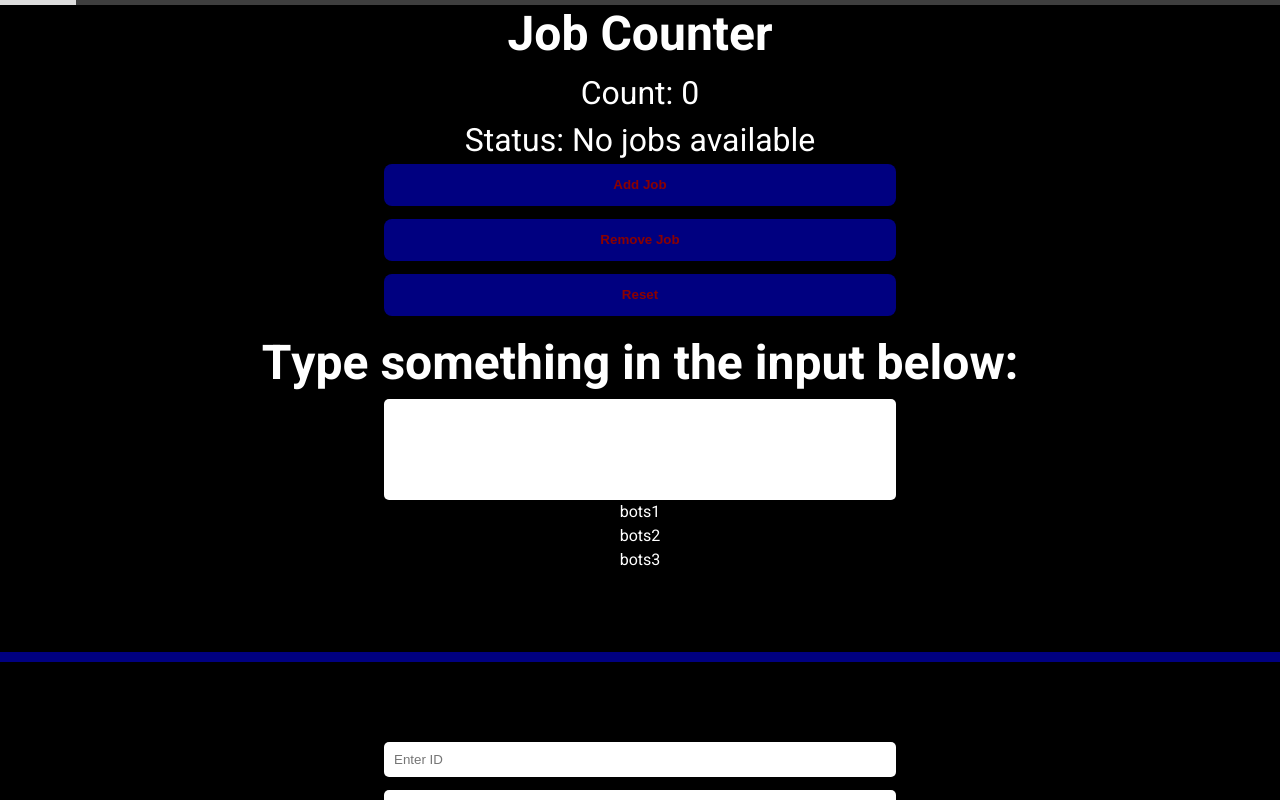
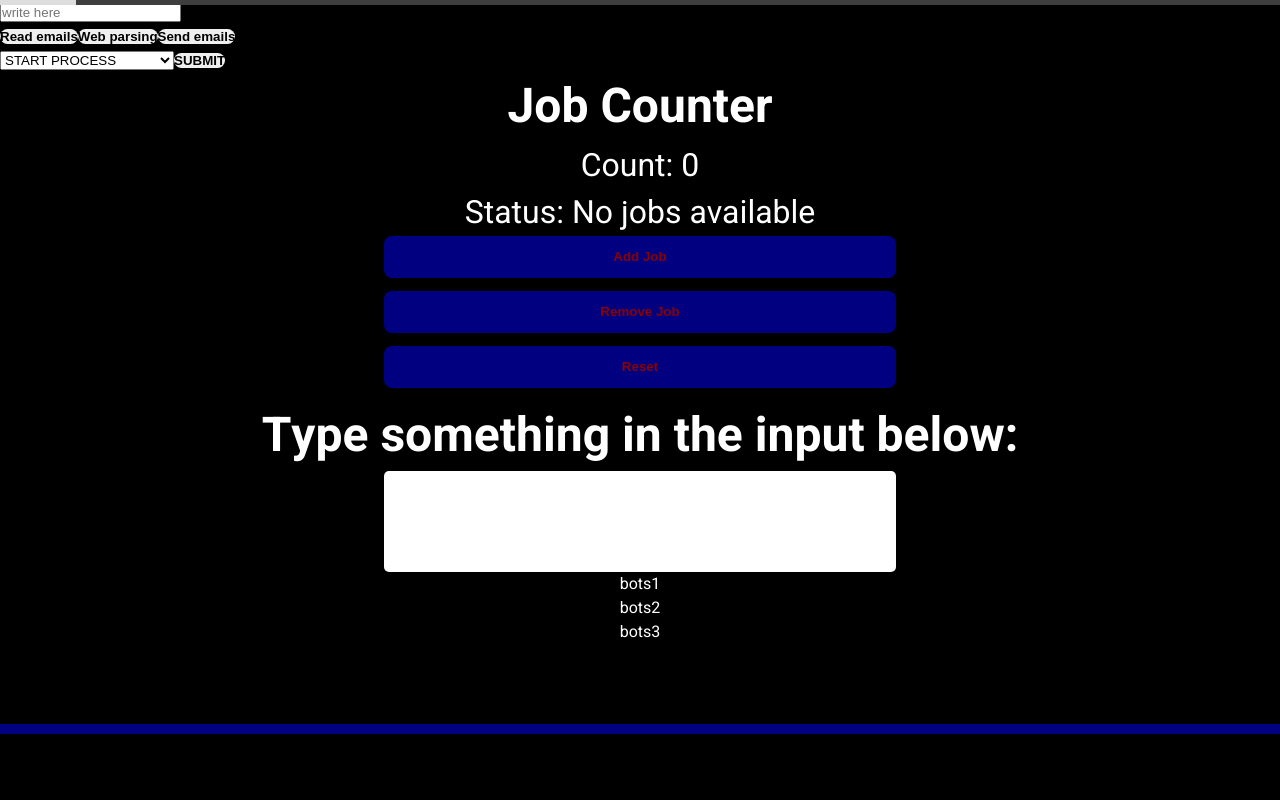
Before and after one commit to Danny-Brogno/HELLO-REACT-2, a React (Create React App) app: page / in a window 1280 px wide. Shown: the top 800 px of the page. Built offline with nearby package versions, Linux system fonts and the light colour scheme.

Commit message:
added form

```diff
--- a/src/App.js
+++ b/src/App.js
@@ -1,4 +1,5 @@
 import {Header} from "./components/header.js";
+import {AppForm} from "./components/AppForm.js";
 import {JobCounter} from "./components/main.js";
 import {Footer} from "./components/footer.js";
 import './App.css';
@@ -7,6 +8,7 @@ const App = () => {
   return(
     <div className="App">
       <Header />
+      <AppForm />
       <JobCounter runJob="Applications schedule" fiscalYear="2021"/>
       <Footer />
     </div>
--- /dev/null
+++ b/src/components/AppForm.js
@@ -0,0 +1,32 @@
+import React from 'react';
+
+export const AppForm = () => {
+  return (
+    <div className="formHeader">
+      <form>
+        <input type="text" className="bot_input" placeholder="write here"></input>
+        <div className="formDetails">
+          <div className="bottomLine">
+            <button className="button-tag">Read emails</button>
+            <button className="button-tag">Web parsing</button>
+            <button className="button-tag">Send emails</button>
+          </div>
+          <div>
+            <select className="jobStatus">
+              <option value="start">
+                START PROCESS
+              </option>
+              <option value="stop">
+                STOP PROCESS
+              </option>
+              <option value="completed">
+                COMPLETED PROCESS
+              </option>
+            </select>
+            <button type="submit" className="submitData">SUBMIT</button>
+          </div>
+        </div>
+      </form>
+    </div>
+  )
+}
```
